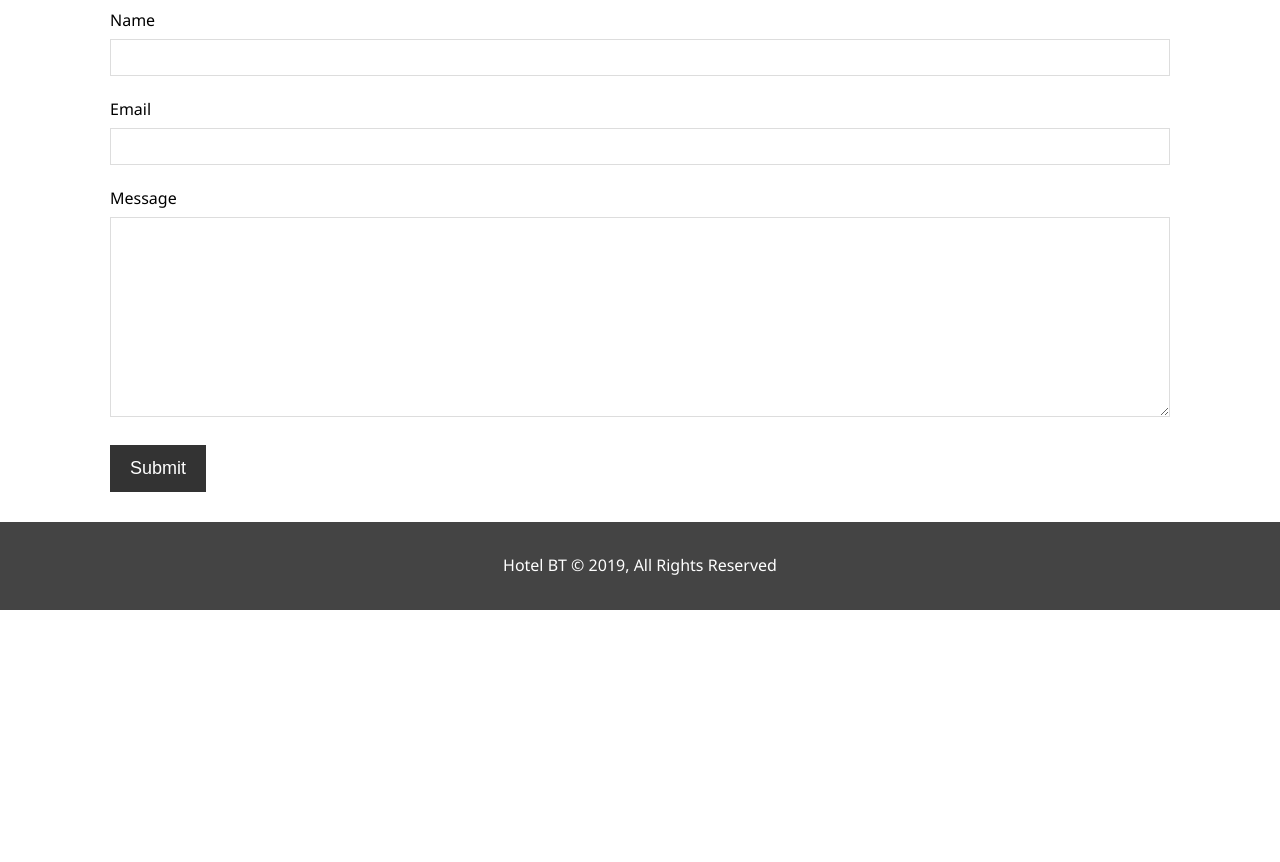
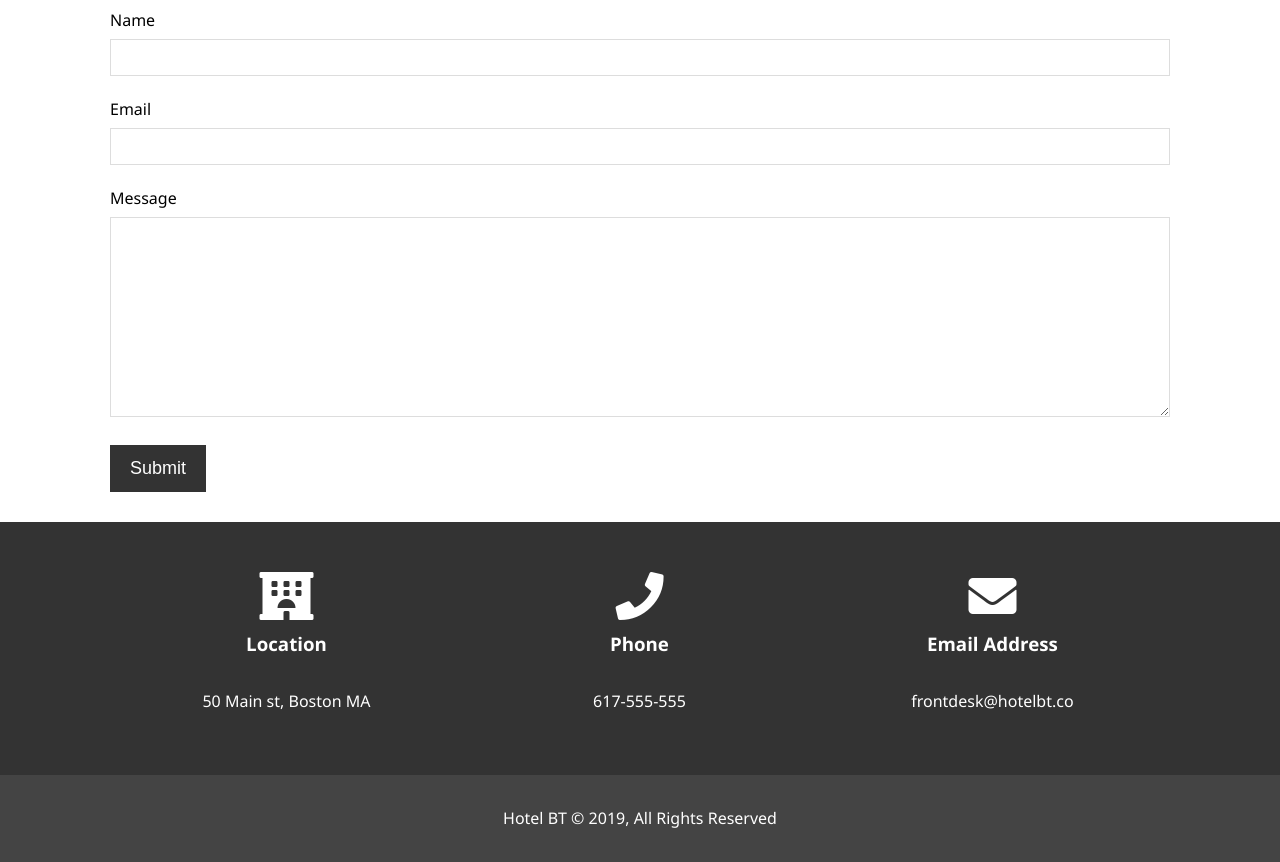
Before and after one commit to JoeQuattrone/hbt_hotel, a plain HTML site: page contact.html in a window 1280 px wide. Shown: the part 185-1047 px from the top of the page. Before the commit the page ends 800 px from the top, so only its background shows below. Drawn offline with Linux system fonts and the light colour scheme.

Commit message:
finish hotel Bt

```diff
--- a/contact.html
+++ b/contact.html
@@ -44,6 +44,26 @@
       </div>
     </section>
 
+    <section id="contact-info" class="bg-dark">
+      <div class="container">
+        <div class="box">
+          <i class="fas fa-hotel fa-3x"></i>
+          <h3>Location</h3>
+          <p>50 Main st, Boston MA</p>
+        </div>
+        <div class="box">
+          <i class="fas fa-phone fa-3x"></i>
+          <h3>Phone</h3>
+          <p>617-555-555</p>
+        </div>
+        <div class="box">
+          <i class="fas fa-envelope fa-3x"></i>
+          <h3>Email Address</h3>
+          <p>frontdesk@hotelbt.co</p>
+        </div>
+      </div>
+    </section>
+
     <footer id="main-footer">
       <p>Hotel BT &copy; 2019, All Rights Reserved</p>
     </footer>
```
